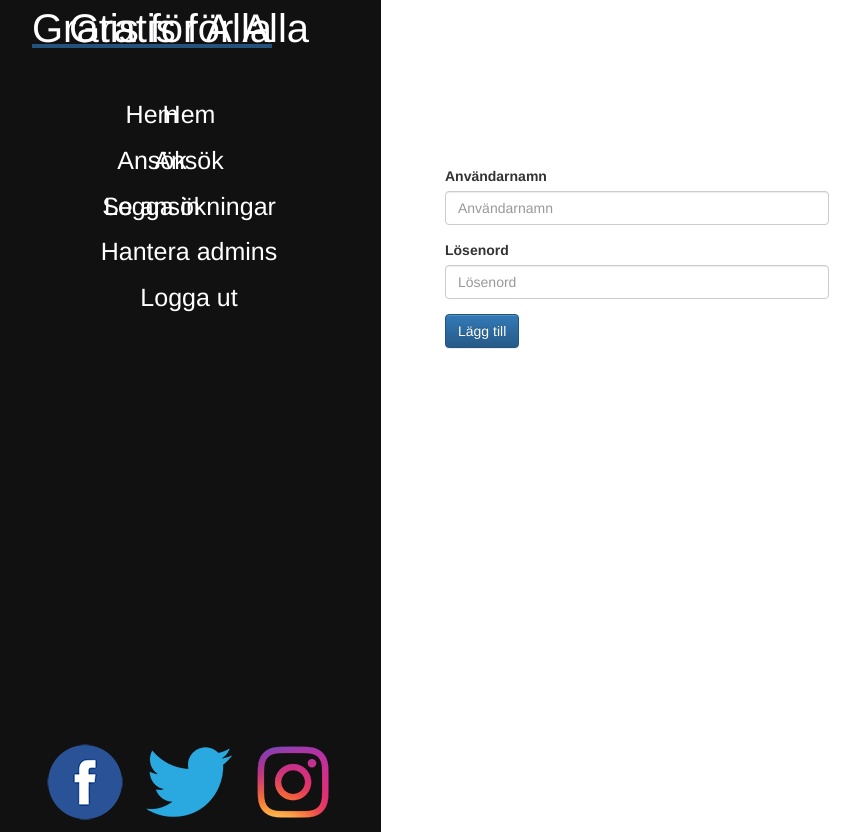
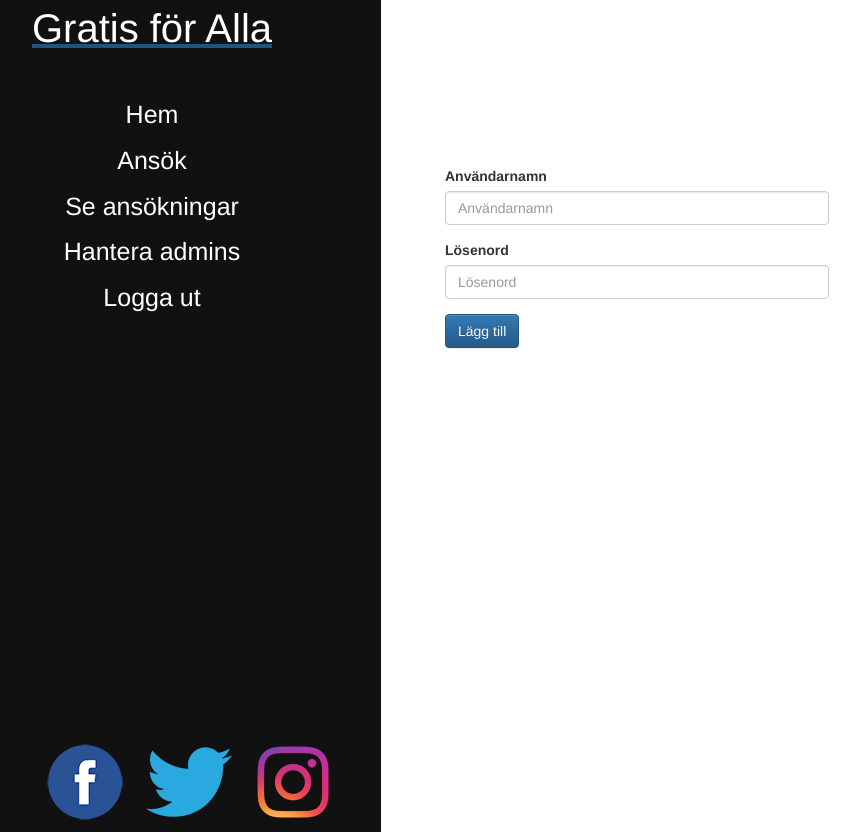
Before and after one commit to Filipias/gratisforalla2, a PHP site: page /gratisforalla2/add.php in a window 1280 px wide. Shown: the whole page, without its empty margins (3-863 px from the left). Run offline with PHP 8.4, Linux system fonts and the light colour scheme; the visitor is signed in with stand-in values (Sample User, id 1).

Commit message:
elias edit 1

```diff
--- a/includes/header.php
+++ b/includes/header.php
@@ -14,24 +14,6 @@
                 <p class="sidebar_links">Ansök</p>
             </a>
             <a href="main.php">
-                <p class="sidebar_links">Logga in</p>
-            </a>
-        </div>
-        <div class="sidebar_socialmedia">
-            <a href="www.facebook.se"><img src="./images/facebook.png"></a>
-            <a href="www.twitter.se"><img src="./images/twitter.png"></a>
-            <a href="www.instagram.com"><img src="./images/instagram.png"></a>
-        </div>
-        <a href="index.php">
-            <p class="sidebar_header">Gratis för Alla</p>
-        </a>
-        <a href="index.php">
-            <p class="sidebar_links">Hem</p>
-        </a>
-        <a href="form.php">
-            <p class="sidebar_links">Ansök</p>
-        </a>
-
                 <?php if($_SESSION['id'] == 0){ ?>
                 <a href="main.php">
                     <p class="sidebar_links">Logga in</p>
@@ -61,4 +43,12 @@
                     <p class="sidebar_links">Logga ut</p>
                 </a>
                 <?php } ?>
+            </a>
         </div>
+        <div class="sidebar_socialmedia">
+            <a href="www.facebook.se"><img src="./images/facebook.png"></a>
+            <a href="www.twitter.se"><img src="./images/twitter.png"></a>
+            <a href="www.instagram.com"><img src="./images/instagram.png"></a>
+        </div>
+
+    </div>
```
Lines whose indentation alone changed are shown as unchanged.
